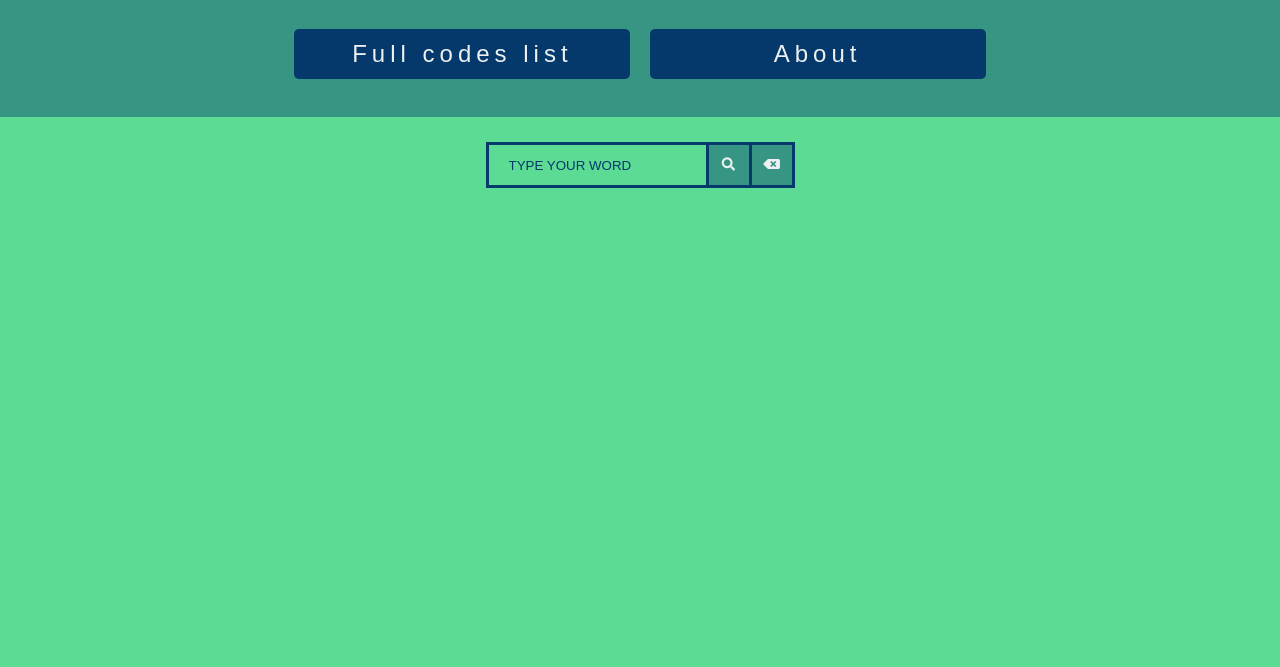
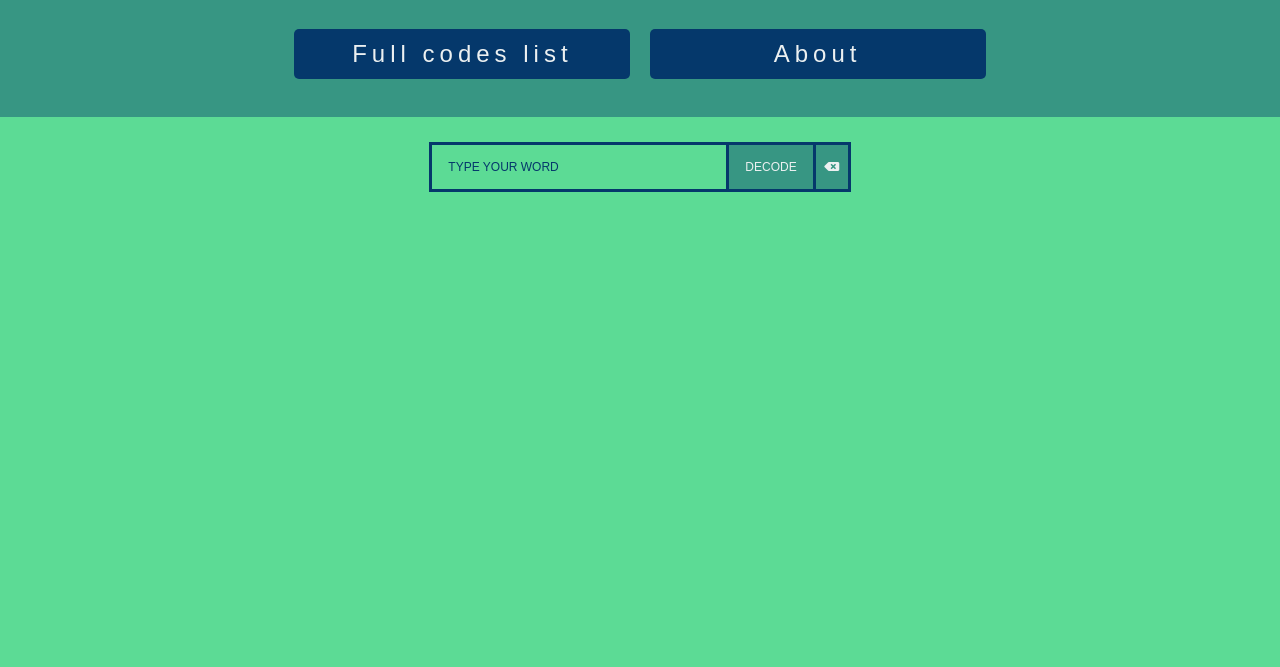
Before and after one commit to icelandico/nato-alphabet-decoder, a plain HTML site: page index.html in a window 1280 px wide. Shown: the part 71-738 px from the top of the page. Drawn offline with Linux system fonts and the light colour scheme.

Commit message:
Fix media queries

```diff
--- a/assets/styles/style.css
+++ b/assets/styles/style.css
@@ -59,16 +59,19 @@ body {
   background: #05386b;
   color: #ecf0f1;
   letter-spacing: 5px; ;
-    font-size: 2em;
+  font-size: 1.5rem;
   overflow: hidden;
   text-overflow: ellipsis;
   white-space: nowrap;
 }
 
+.active-content {
+margin: 2% auto;
+}
+
 .hidden {
   display: none;
 }
-
 
 .menu-searchbar:focus {
   outline: 0;
@@ -78,13 +81,15 @@ body {
   margin: 0;
   float: left;
   display: inline-block;
-    height: 25px;
+  height: 50px;
   background: #379683;
   color: #ecf0f1;
   border: 3px solid #05386b;
   border-left: 0;
-    padding: 20px;
+  padding: 1rem;
   position: relative;
+  line-height: 0;
+  font-size: 0.75rem;
 }
 
 .about {
@@ -129,10 +134,6 @@ button:focus, input:focus {
 
 input:-webkit-autofill {
   -webkit-box-shadow: 0 0 0 30px #5cdb95 inset;
-}
-
-.active-content {
-    margin: 2% auto;
 }
 
 .result,
@@ -233,6 +234,10 @@ a span:hover {
   .button {
       max-width: 35%;
   }
+
+  .menu--value {
+    width: 300px;
+  }
 }
 
 @media screen and (max-width: 320px) {
--- a/index.html
+++ b/index.html
@@ -27,7 +27,7 @@
     <div class="content item menu-searchbar">
         <input class="input menu--value" type="text" placeholder="Type Your word" name="name" required>
 
-        <button class="input menu--search--button" type="button"><span class="icon fas fa-search"></span></button>
+        <button class="input menu--search--button" type="button">DECODE</button>
 
         <button class="input menu--clear--button" type="button"><span class="icon fas fa-backspace"></span></button>
     </div>
```
Lines whose indentation alone changed are shown as unchanged.
